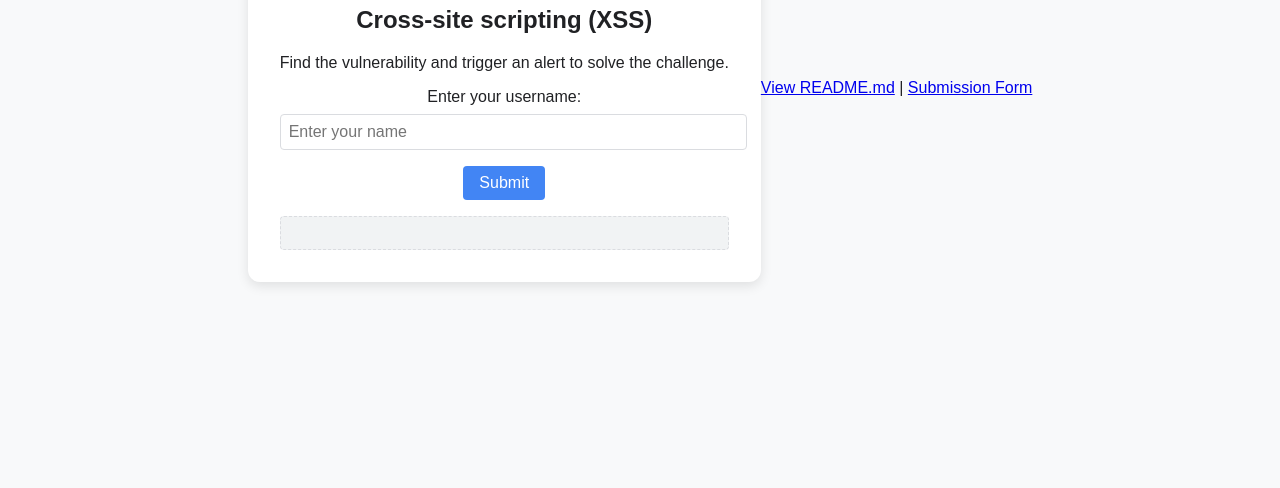
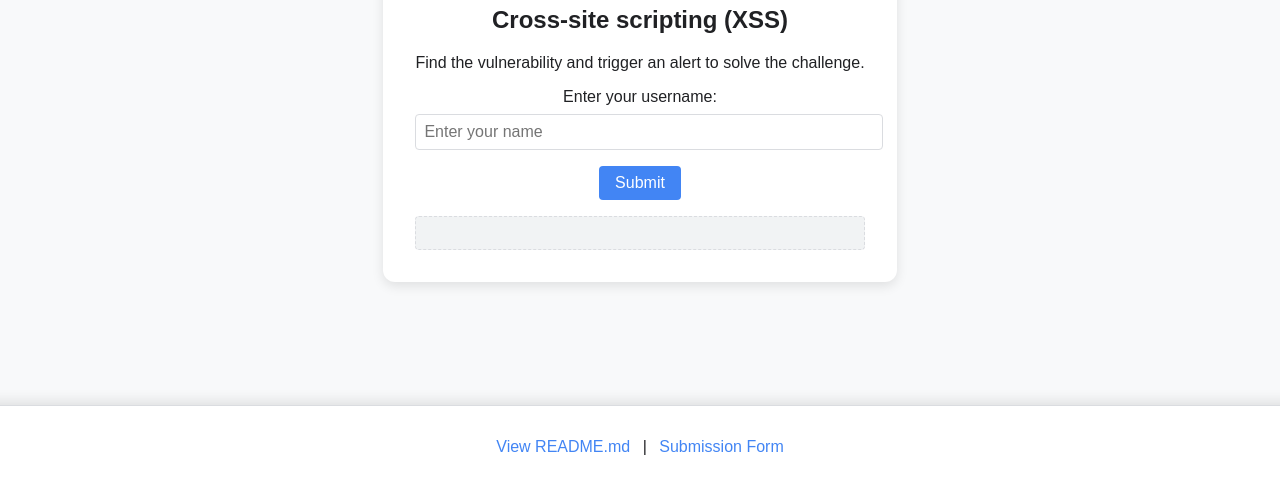
Before and after one commit to breachzero/CTF-Challenge-01, a plain HTML site: page index.html in a window 1280 px wide. Shown: the part 312-800 px from the top of the page. Drawn offline with Linux system fonts and the light colour scheme.

Commit message:
Update styles.css

```diff
--- a/styles.css
+++ b/styles.css
@@ -69,3 +69,38 @@ button:hover {
   border-radius: 4px;
   background-color: #f1f3f4;
 }
+
+.wrapper {
+  flex: 1;
+  display: flex;
+  justify-content: center;
+  align-items: center;
+}
+
+.footer {
+  text-align: center;
+  background: #ffffff;
+  padding: 1rem;
+  border-top: 1px solid #dadce0;
+  box-shadow: 0 -4px 12px rgba(0, 0, 0, 0.1);
+  position: fixed;
+  bottom: 0;
+  width: 100%;
+}
+
+.footer a {
+  color: #4285f4;
+  text-decoration: none;
+  margin: 0 0.5rem;
+  font-size: 1rem;
+}
+
+.footer a:hover {
+  text-decoration: underline;
+}
+
+body {
+  display: flex;
+  flex-direction: column;
+  min-height: 100vh;
+}
```
